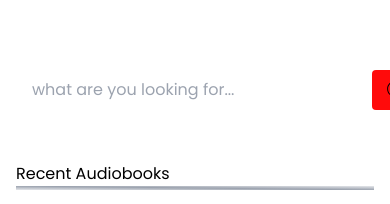
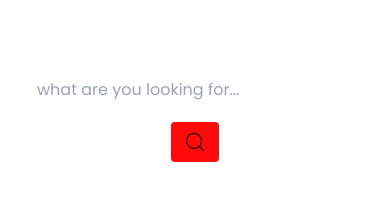
Before and after one commit to itsoluwatobby/gracie-reads, a React (Vite) app: page / in a window 390 px wide. Shown: the part 210-414 px from the top of the page. Built offline with nearby package versions, Linux system fonts and the light colour scheme; no server answers; the database is empty.

Commit message:
added notfoundpage and connected with google firebase

```diff
--- a/src/components/dashboard/Hero.tsx
+++ b/src/components/dashboard/Hero.tsx
@@ -48,7 +48,7 @@ export default function Hero(
         <TypewriterEffect text="Enjoy your free audio books here." start="BEGIN" delay={0.4} />
       </div>
 
-      <form onSubmit={handleSearch} className='mb-5 flex items-center midMobile:flex-col gap-x-2 gap-y-3 w-full md:w-[55%]'>
+      <form onSubmit={handleSearch} className='mb-5 flex items-center mobile:flex-col gap-x-2 gap-y-3 w-full md:w-[55%]'>
         <input
           value={search}
           placeholder='what are you looking for...'
```
